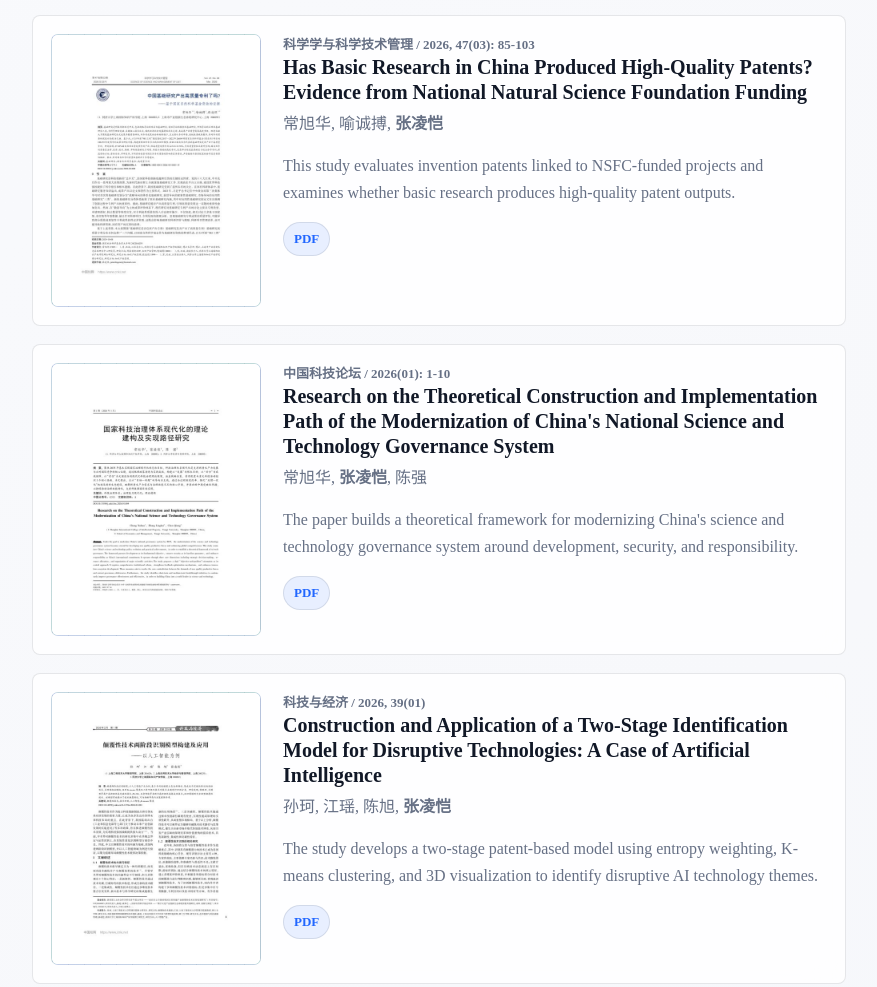
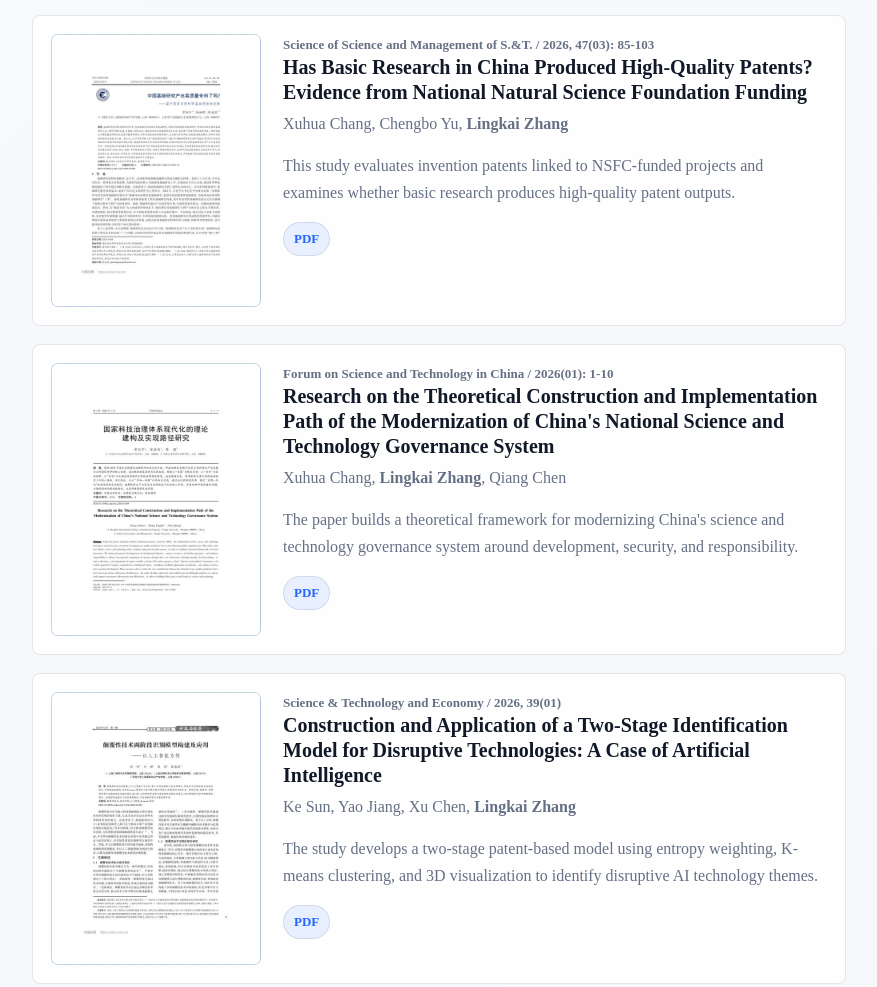
Before and after one commit to LyncaiZhang/LyncaiZhang.github.io, a plain HTML site: page index.html in a window 1280 px wide. Shown: the part 3062-4049 px from the top of the page, without its empty margins (384-1261 px from the left). Drawn offline with Linux system fonts and the light colour scheme.

Commit message:
Translate English publication metadata

```diff
--- a/index.html
+++ b/index.html
@@ -209,6 +209,6 @@
       </section>
     </main>
 
-    <script src="script.js?v=20260622-2"></script>
+    <script src="script.js?v=20260622-3"></script>
   </body>
 </html>
--- a/script.js
+++ b/script.js
@@ -279,6 +279,8 @@ const data = {
         cnTitle: "Has Basic Research in China Produced High-Quality Patents? Evidence from National Natural Science Foundation Funding",
         authors: "常旭华, 喻诚搏, <strong>张凌恺</strong>",
         venue: "科学学与科学技术管理 / 2026, 47(03): 85-103",
+        enAuthors: "Xuhua Chang, Chengbo Yu, <strong>Lingkai Zhang</strong>",
+        enVenue: "Science of Science and Management of S.&T. / 2026, 47(03): 85-103",
         type: "journal featured",
         summary:
           "基于国家自然科学基金资助项目关联发明专利，评估中国基础研究是否产出高质量专利，并讨论基础研究与专利质量之间的关系。",
@@ -291,6 +293,8 @@ const data = {
         cnTitle: "Research on the Theoretical Construction and Implementation Path of the Modernization of China's National Science and Technology Governance System",
         authors: "常旭华, <strong>张凌恺</strong>, 陈强",
         venue: "中国科技论坛 / 2026(01): 1-10",
+        enAuthors: "Xuhua Chang, <strong>Lingkai Zhang</strong>, Qiang Chen",
+        enVenue: "Forum on Science and Technology in China / 2026(01): 1-10",
         type: "journal featured",
         summary:
           "围绕发展、安全与责任构建国家科技治理体系现代化的理论框架，并提出实现路径。",
@@ -303,6 +307,8 @@ const data = {
         cnTitle: "Construction and Application of a Two-Stage Identification Model for Disruptive Technologies: A Case of Artificial Intelligence",
         authors: "孙珂, 江瑶, 陈旭, <strong>张凌恺</strong>",
         venue: "科技与经济 / 2026, 39(01)",
+        enAuthors: "Ke Sun, Yao Jiang, Xu Chen, <strong>Lingkai Zhang</strong>",
+        enVenue: "Science & Technology and Economy / 2026, 39(01)",
         type: "journal featured",
         summary:
           "基于专利数据构建两阶段识别模型，结合熵权法、K-means 聚类和三维可视化识别人工智能领域颠覆性技术主题。",
@@ -315,6 +321,8 @@ const data = {
         cnTitle: "Construction and Application of Two-Stage Quantitative Identification Model for Future Technology",
         authors: "江瑶, 吴宇凡, 陈旭, <strong>张凌恺</strong>",
         venue: "情报杂志 / 2025, 44(08): 127-135, 117",
+        enAuthors: "Yao Jiang, Yufan Wu, Xu Chen, <strong>Lingkai Zhang</strong>",
+        enVenue: "Journal of Intelligence / 2025, 44(08): 127-135, 117",
         type: "journal featured",
         summary:
           "结合专利筛选与 BTM 主题挖掘方法，识别量子信息领域未来技术主题。",
@@ -327,6 +335,8 @@ const data = {
         cnTitle: "Research on Identifying and Cultivating Disruptive Technologies in the IC Industry under the Mutation-Evolution Model",
         authors: "<strong>张凌恺</strong>",
         venue: "Master's Thesis, Shanghai Institute of Technology / 2024",
+        enAuthors: "<strong>Lingkai Zhang</strong>",
+        enVenue: "Master's Thesis, Shanghai Institute of Technology / 2024",
         type: "thesis featured",
         summary:
           "构建“突变—演化”模型，用于识别与培育集成电路产业中的颠覆性技术。",
@@ -339,6 +349,8 @@ const data = {
         cnTitle: "Construction and Application of the Bottleneck Technology Identification Model: A Case of the Industrial Software Industry",
         authors: "陈旭, 江瑶, 熊焰, <strong>张凌恺</strong>",
         venue: "情报杂志 / 2024, 43(04): 106-113, 95",
+        enAuthors: "Xu Chen, Yao Jiang, Yan Xiong, <strong>Lingkai Zhang</strong>",
+        enVenue: "Journal of Intelligence / 2024, 43(04): 106-113, 95",
         type: "journal",
         summary:
           "基于专利数据提出 V-G-M-B 框架，用于识别工业软件领域的“卡脖子”技术。",
@@ -351,6 +363,8 @@ const data = {
         cnTitle: "Construction of Future Technology Identification Model and Its Application: From the Perspective of Multidimensional Features",
         authors: "江瑶, 陈旭, <strong>张凌恺</strong>",
         venue: "情报杂志 / 2024, 43(07): 104-111, 137",
+        enAuthors: "Yao Jiang, Xu Chen, <strong>Lingkai Zhang</strong>",
+        enVenue: "Journal of Intelligence / 2024, 43(07): 104-111, 137",
         type: "journal",
         summary:
           "整合多维指标与博弈论组合赋权方法，识别芯片材料领域未来技术主题。",
@@ -363,6 +377,8 @@ const data = {
         cnTitle: "Disruptive Technology Identification Method and Application Based on the Mutation-Evolution Model",
         authors: "熊焰, <strong>张凌恺</strong>, 陈旭, 江瑶",
         venue: "情报杂志 / 2023, 42(12): 119-126, 152",
+        enAuthors: "Yan Xiong, <strong>Lingkai Zhang</strong>, Xu Chen, Yao Jiang",
+        enVenue: "Journal of Intelligence / 2023, 42(12): 119-126, 152",
         type: "journal",
         summary:
           "构建“突变—演化”模型，识别集成电路材料领域的颠覆性技术主题。",
@@ -375,6 +391,8 @@ const data = {
         cnTitle: "Research on Global Quantum Information Technology Development Trends Based on Patent Bibliometrics",
         authors: "江瑶, 陈旭, <strong>张凌恺</strong>",
         venue: "创新科技 / 2023, 23(11): 83-92",
+        enAuthors: "Yao Jiang, Xu Chen, <strong>Lingkai Zhang</strong>",
+        enVenue: "Innovation Science and Technology / 2023, 23(11): 83-92",
         type: "journal",
         summary:
           "通过专利计量、空间布局和合作网络分析，刻画全球量子信息技术发展态势。",
@@ -387,6 +405,8 @@ const data = {
         cnTitle: "Research on the Three-Stage Identification of Bottleneck Technologies from the Perspective of Patents",
         authors: "江瑶, 陈旭, <strong>张凌恺</strong>",
         venue: "情报杂志 / 2023, 42(10): 132-139, 55",
+        enAuthors: "Yao Jiang, Xu Chen, <strong>Lingkai Zhang</strong>",
+        enVenue: "Journal of Intelligence / 2023, 42(10): 132-139, 55",
         type: "journal",
         summary:
           "从专利视角提出三阶段定量模型，用于识别关键核心技术中的“卡脖子”问题。",
@@ -399,6 +419,8 @@ const data = {
         cnTitle: "Three-Stage Identification of Bottleneck Technologies from the Perspective of Patents: A Case of Chip Materials",
         authors: "江瑶, 陈旭, <strong>张凌恺</strong>",
         venue: "情报杂志 / Online First, 2023",
+        enAuthors: "Yao Jiang, Xu Chen, <strong>Lingkai Zhang</strong>",
+        enVenue: "Journal of Intelligence / Online First, 2023",
         type: "journal",
         summary:
           "将三阶段专利识别模型应用于芯片材料领域，识别相关“卡脖子”技术。",
@@ -411,6 +433,8 @@ const data = {
         cnTitle: "Identification and Application of Bottleneck Issues in Key Core Technologies: Taking AI Chips as an Example",
         authors: "陈旭, 江瑶, 熊焰, <strong>张凌恺</strong>",
         venue: "中国科技论坛 / 2023(09): 17-27",
+        enAuthors: "Xu Chen, Yao Jiang, Yan Xiong, <strong>Lingkai Zhang</strong>",
+        enVenue: "Forum on Science and Technology in China / 2023(09): 17-27",
         type: "journal",
         summary:
           "结合定量与定性方法，识别 AI 芯片关键核心技术中的“卡脖子”问题。",
@@ -423,6 +447,8 @@ const data = {
         cnTitle: "Identification and Analysis of Bottleneck Problems in Key Core Technologies Based on Patent Dimensions: A Case of the Integrated Circuit Industry",
         authors: "陈旭, 江瑶, 熊焰, <strong>张凌恺</strong>",
         venue: "情报杂志 / 2023, 42(08): 83-89, 19",
+        enAuthors: "Xu Chen, Yao Jiang, Yan Xiong, <strong>Lingkai Zhang</strong>",
+        enVenue: "Journal of Intelligence / 2023, 42(08): 83-89, 19",
         type: "journal",
         summary:
           "基于专利指标构建两阶段金字塔模型，用于识别集成电路产业关键核心技术“卡脖子”问题。",
@@ -566,10 +592,12 @@ const data = {
   },
 };
 
-data.en.publications = data.zh.publications.map(({ enSummary, ...item }) => ({
+data.en.publications = data.zh.publications.map(({ enSummary, enAuthors, enVenue, ...item }) => ({
   ...item,
   title: item.cnTitle,
   cnTitle: item.title,
+  authors: enAuthors || item.authors,
+  venue: enVenue || item.venue,
   summary: enSummary || item.summary,
 }));
 
```
